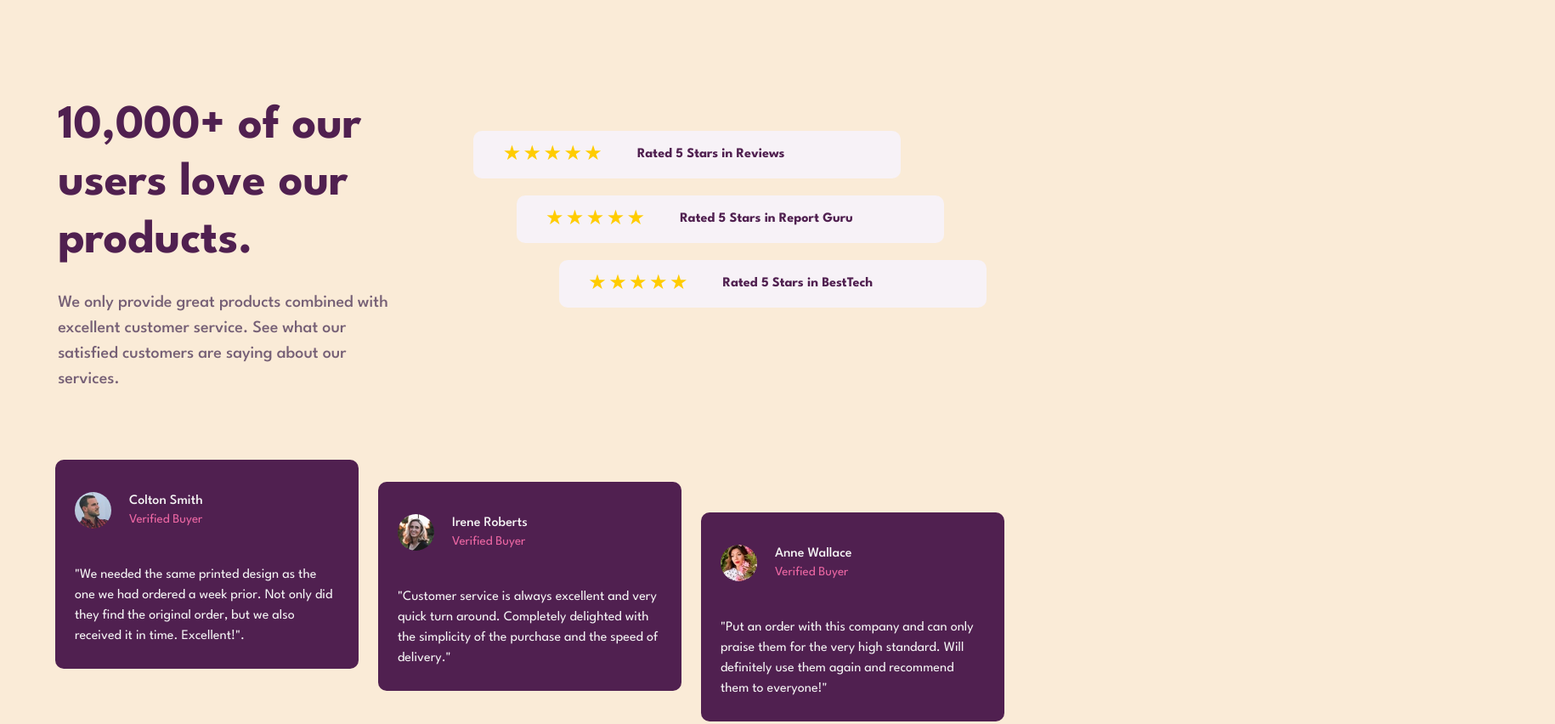
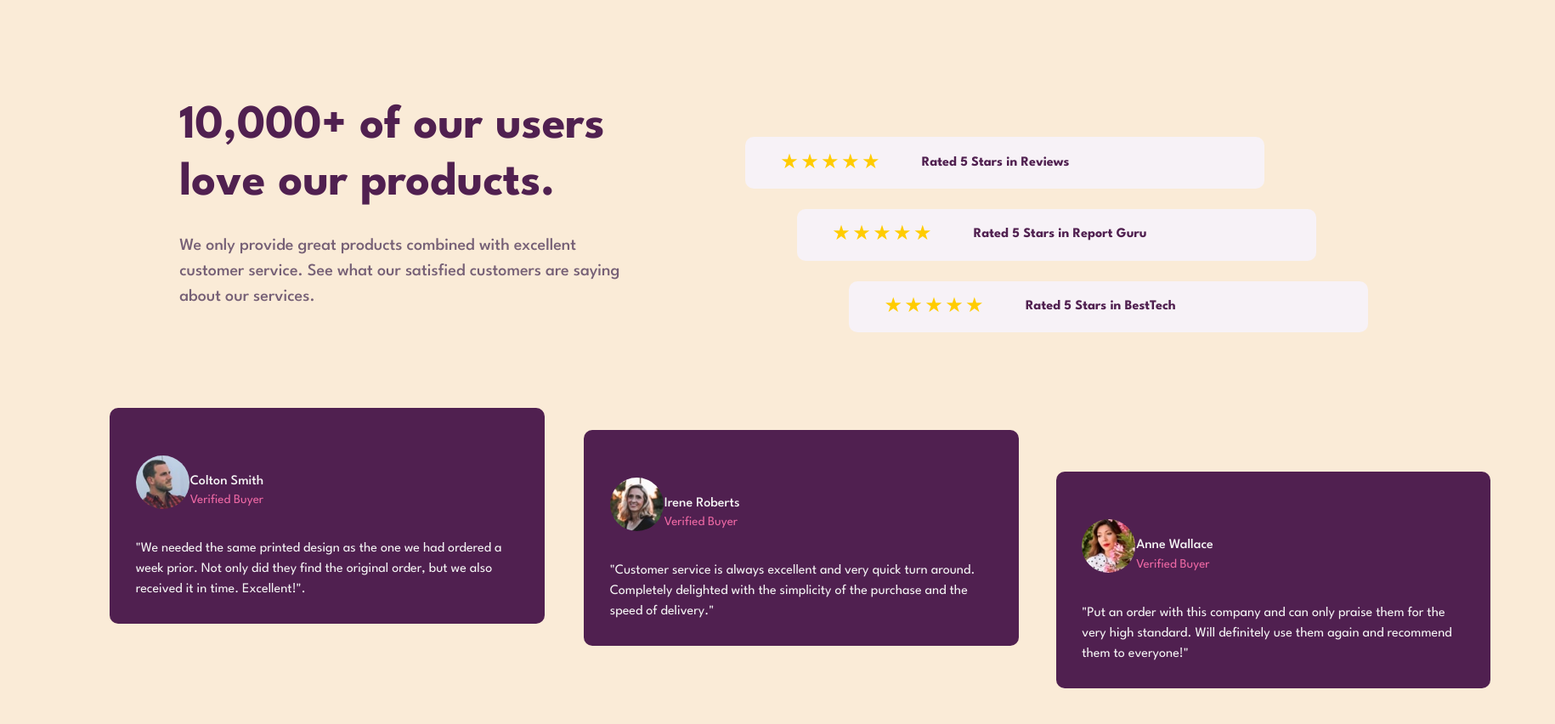
Before and after one commit to andr-ch/project-12-test2, a plain HTML site: page index.html in a window 1280 px wide. Shown: the top 852 px of the page at 85% size, 1830 px wide, since content can reach past the window. Drawn offline with nearby package versions, Linux system fonts and the light colour scheme.

Commit message:
Add files via upload

```diff
--- a/styles.css
+++ b/styles.css
@@ -167,7 +167,7 @@ footer.attribution {
     }
 }
 
-@media (min-width: 792px) and (max-width: 1269px) {
+@media (min-width: 792px) and (max-width: 1440px) {
     .container-fluid {
         margin-left: 10%;
         width: 133%;
@@ -272,32 +272,3 @@ footer.attribution {
         text-align: left;
     }
 }
-
-@media only screen and (max-width: 1541px){
-    .container-fluid {
-        margin-left: 5% !important;
-    }
-
-    .row {
-        margin-left: -14px !important;
-    }
-
-    .star-rating {
-        margin-left: 4% !important;
-        margin-top: 3% !important;
-    }
-
-    .star-rating-item {
-        max-width: 100% !important;
-    }
-
-    .feedback-item {
-        max-width: 31% !important;
-        margin-right: 2% !important;
-    }
-
-    .profile-details {
-        max-width: 29%;
-    }
-
-}
```
